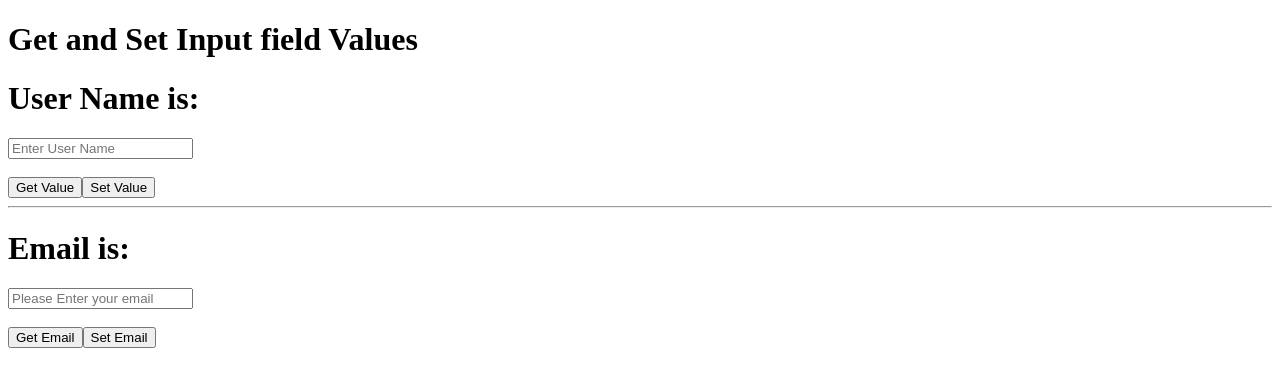
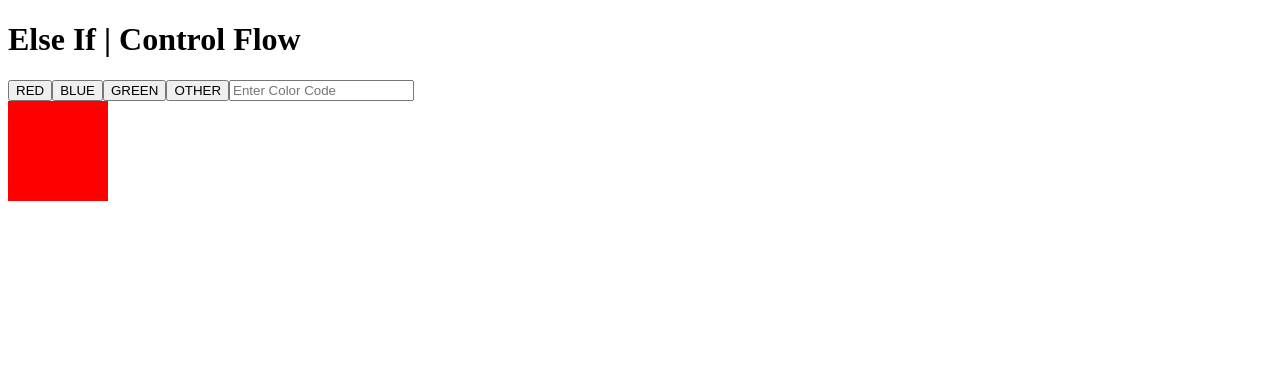
Before and after one commit to SakethSampathVinay/learn-angular, an Angular app: page / in a window 1280 px wide. Shown: the top 386 px of the page. Built offline with nearby package versions, Linux system fonts and the light colour scheme.

Commit message:
learned if-else

```diff
--- a/src/app/app.component.html
+++ b/src/app/app.component.html
@@ -1,3 +1,5 @@
 <!-- <app-counter-application></app-counter-application> -->
 
-<app-get-and-set-input></app-get-and-set-input>
+<!-- <app-get-and-set-input></app-get-and-set-input> -->
+
+<app-if-else></app-if-else>
--- a/src/app/app.component.ts
+++ b/src/app/app.component.ts
@@ -4,13 +4,14 @@ import { LoginComponent } from "./login/login.component";
 import { ProfileComponent } from './profile/profile.component';
 import { CounterApplicationComponent } from './counter-application/counter-application.component';
 import { GetAndSetInputComponent } from "./get-and-set-input/get-and-set-input.component";
+import { IfElseComponent } from "./if-else/if-else.component";
 
 @Component({
   selector: 'app-root',
   // imports: [RouterOutlet],
   templateUrl: './app.component.html',
   styleUrl: './app.component.css',
-  imports: [GetAndSetInputComponent]
+  imports: [IfElseComponent]
 })
 export class AppComponent {
   title = 'learn-angular-youtube';
--- /dev/null
+++ b/src/app/if-else/if-else.component.html
@@ -0,0 +1,23 @@
+<h1>Else If | Control Flow</h1>
+
+<button (click)="handleColor(1)">RED</button>
+<button (click)="handleColor(2)">BLUE</button>
+<button (click)="handleColor(3)">GREEN</button>
+<button (click)="handleColor(10)">OTHER</button>
+<input type = "text" (input)="handleInput($event)" placeholder="Enter Color Code" />
+
+@if(color == 1) {
+<div style="background-color: red; width: 100px; height: 100px"></div>
+}
+
+@else if(color == 2) {
+<div style="background-color: blue; width: 100px; height: 100px"></div>
+}
+
+@else if(color == 3) {
+<div style="background-color: green; width: 100px; height: 100px"></div>
+}
+
+@else{
+<div style="background-color: black; width: 100px; height: 100px"></div>
+}
--- /dev/null
+++ b/src/app/if-else/if-else.component.ts
@@ -0,0 +1,20 @@
+import { Component } from '@angular/core';
+
+@Component({
+  selector: 'app-if-else',
+  imports: [],
+  templateUrl: './if-else.component.html',
+  styleUrl: './if-else.component.css'
+})
+export class IfElseComponent {
+  color: number = 1;
+
+
+  handleColor(val: number) {
+    this.color = val;
+  }
+
+  handleInput(event: Event) {
+    this.color = parseInt((event.target as HTMLInputElement).value);
+  }
+}
```
Also changed, not shown: src/app/if-else/if-else.component.css (added), 1 other file (tests, documents, lock files or other folders).
